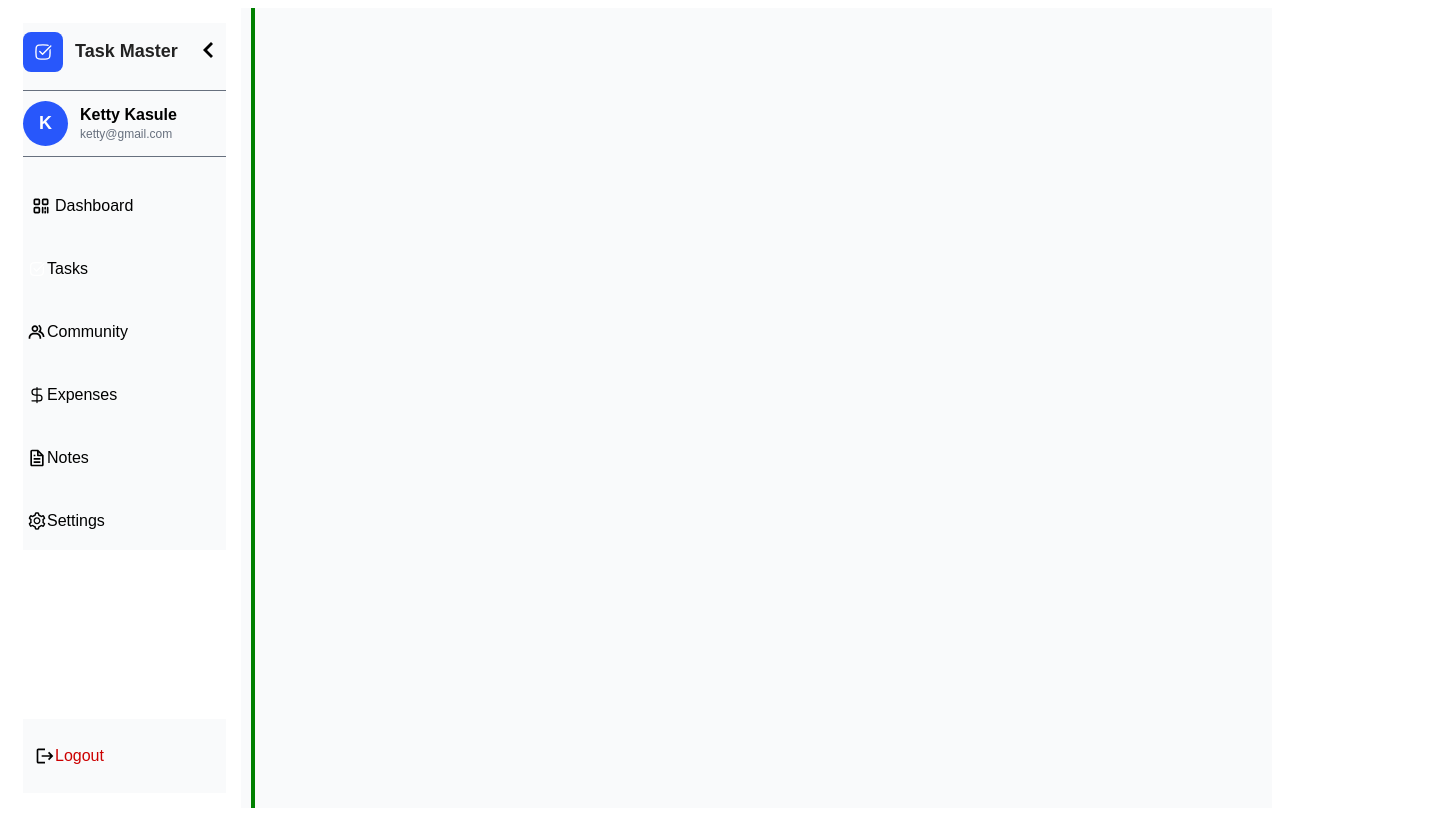
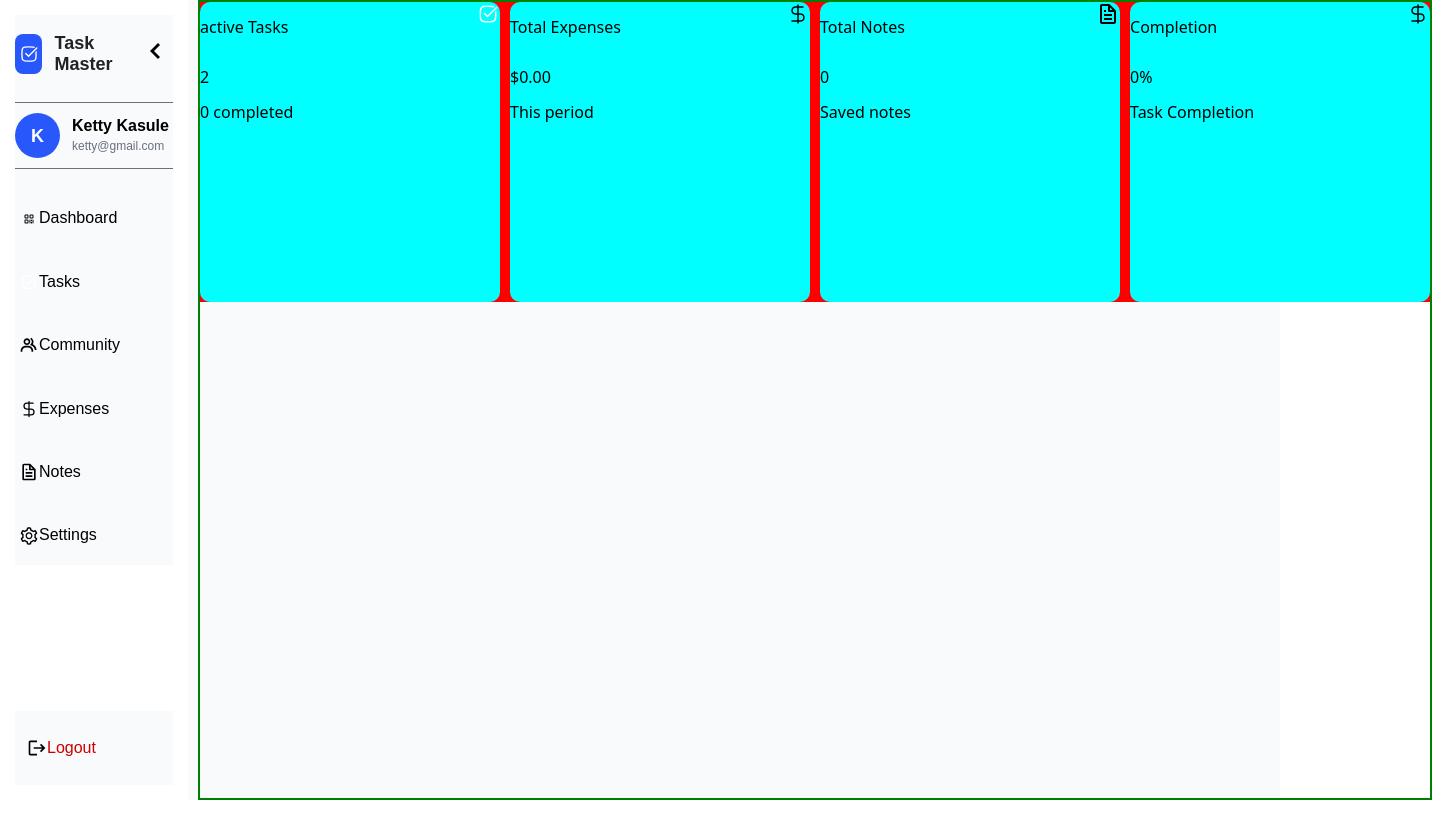
Before and after one commit to nakayizakevina/TaskMaster, a plain HTML site: page dashboard.html in a window 1280 px wide. Shown: the whole page, 1432 px wide, since content can reach past the window. Drawn offline with nearby package versions, Linux system fonts and the light colour scheme.

Commit message:
have created a status component that holds the the cards

```diff
--- /dev/null
+++ b/components/status/status.css
@@ -0,0 +1,22 @@
+.card{
+    width: 100%;
+    height: 100%;
+    background-color: red;
+    display: flex;
+    flex-direction:row;
+    justify-content:space-between;
+    align-items: center;
+    gap: 10px;
+}
+
+.card__uppersection{
+    display: flex;
+    justify-content: space-between;
+}
+
+.contianer{
+    width: 300px;
+    height: 300px;
+    border-radius: 10px;
+    background-color: aqua;
+}
--- /dev/null
+++ b/components/status/status.html
@@ -0,0 +1,7 @@
+ <link rel="stylesheet" href="/assets/css/gobal.css">
+  <link rel="stylesheet" href="/components/status/status.css">
+
+<div class="card">
+
+</div>
+<script src="/components/status/status.js"></script>
--- /dev/null
+++ b/components/status/status.js
@@ -0,0 +1,67 @@
+
+
+  const card = document.querySelector(".card")
+
+
+
+  const carddetail = (options) =>{
+    const template = document.createElement("template")
+    template.innerHTML = `
+    <div class="contianer">
+    <div class="card__uppersection">
+    <p> ${options.title}</p>
+    <div>
+     <img src= "${options.icons}">
+    </div>
+  </div>
+  <div>
+    <p>${options.number}</p>
+    <p>${options.text}</p>
+  </div>
+
+  </div>
+
+    `
+    return template.content.cloneNode(true);
+  }
+
+
+
+  const getdeatils = carddetail ( {
+    title: "active Tasks",
+    icons: "/assets/images/checkedbox.svg",
+    number: 2,
+    text: "0 completed"
+  })
+
+  const card2 = carddetail({
+    title: "Total Expenses",
+    icons: "/assets/images/dollar.svg",
+    number: "$0.00",
+    text: "This period"
+
+  })
+
+  const card3 = carddetail({
+    title: "Total Notes",
+    icons: "/assets/images/file.svg",
+    number: "0",
+    text: "Saved notes"
+
+  })
+
+
+  const card4 = carddetail({
+    title: "Completion",
+    icons: "/assets/images/dollar.svg",
+    number: "0%",
+    text: "Task Completion"
+
+  })
+
+
+
+card.appendChild(getdeatils);
+card.appendChild(card2);
+card.appendChild(card3);
+card.appendChild(card4);
--- a/dashboard.html
+++ b/dashboard.html
@@ -4,13 +4,19 @@
     <meta charset="UTF-8">
     <meta name="viewport" content="width=device-width, initial-scale=1.0">
     <title>Dashboard</title>
+    <link
+      href="https://cdn.jsdelivr.net/npm/modern-normalize/modern-normalize.min.css"
+      rel="stylesheet"
+    />
     <link rel="stylesheet" href="/assets/css/gobal.css">
     <link rel="stylesheet" href="/assets/css/dashboard.css">
 </head>
 <body>
     <section>
         <div data-import="/components/sidebar/sidebar.html" class="right-section"></div>
-        <main class="left-section"></main>
+        <main class="left-section">
+            <div data-import="/components/status/status.html"></div>
+        </main>
     </section>
     <script src="/assets/js/main.js"></script>
 </body>
```
Also changed, not shown: index.html (+4 -0 lines).
